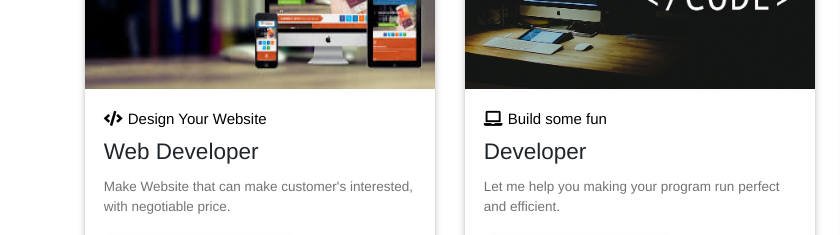
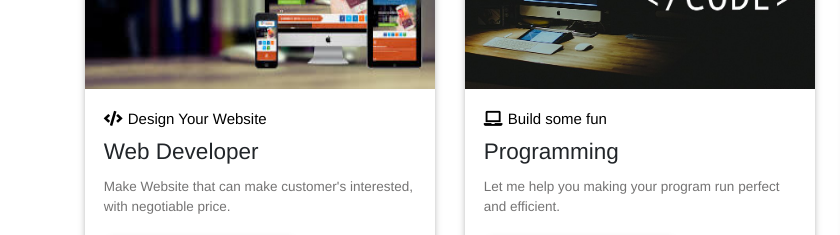
Before and after one commit to bastianwicaksono/bastianwicaksono.github.io, a plain HTML site: page index.html in a window 1280 px wide. Shown: the part 840-1075 px from the top of the page, 0-840 px from the left. Drawn offline with Linux system fonts and the light colour scheme.

Commit message:
Update index.html

```diff
--- a/index.html
+++ b/index.html
@@ -103,7 +103,7 @@
                   <div class="card-body card-body-cascade">
                     <h5 class="black-text"><i class="fas fa-laptop"></i> <span>Build some fun</span></h5>
                     <!--Title-->
-                    <h4 class="card-title">Developer</h4>
+                    <h4 class="card-title">Programming</h4>
                     <!--Text-->
                     <p class="card-text">Let me help you making your program run perfect and efficient.</p>
                     <a class="btn btn-elegant jum-link" href="#contact">Ask Something <i class="far fa-question-circle"></i></a>
```
